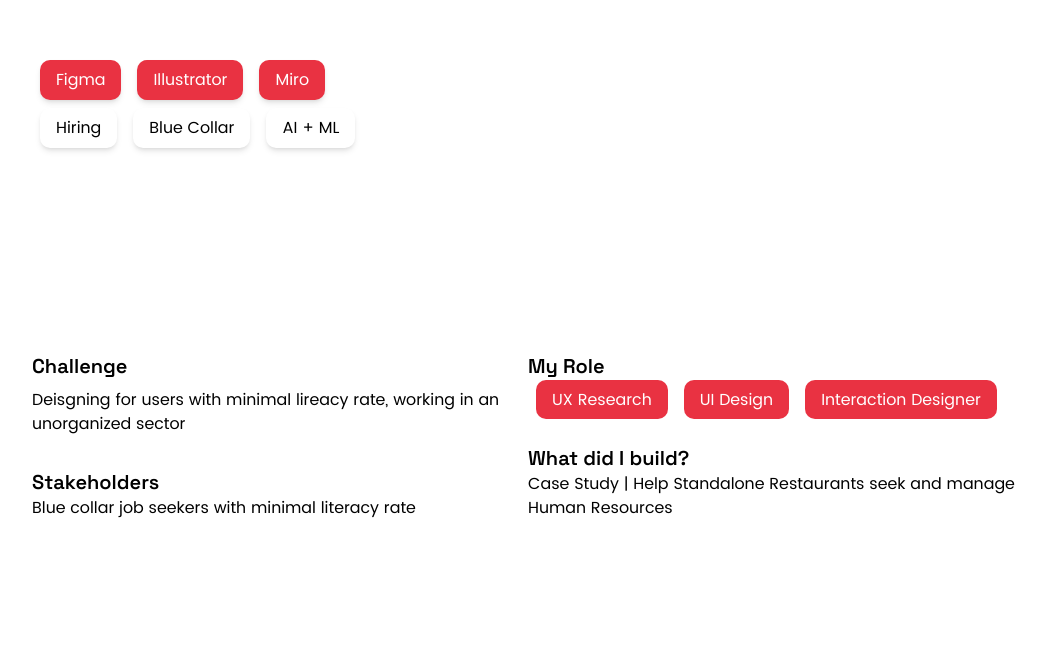
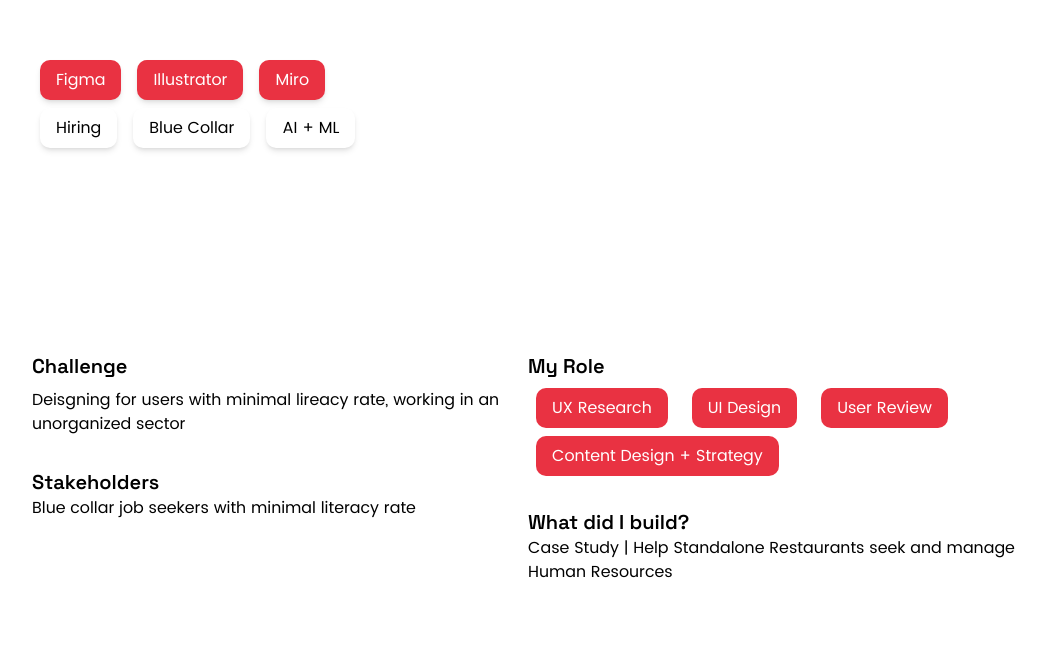
Before and after one commit to HribhavUX/hribhav-portfolio, a React (Create React App) app: page /rozgaar in a window 1280 px wide. Shown: the part 504-1172 px from the top of the page, without its empty margins (112-1158 px from the left). Built offline with nearby package versions, Linux system fonts and the light colour scheme.

Commit message:
update: my role section in rozgaar

```diff
--- a/src/Components/Rozgaar/Section1.js
+++ b/src/Components/Rozgaar/Section1.js
@@ -19,9 +19,12 @@ export default function Section1() {
         <div className="w-1/2 font-Por my-12">
           <div>
             <h2 className="font-Sgs text-xl my-2">My Role</h2>
-            <span className="mx-2 font-Por px-4 py-2 bg-[#E93242] rounded-[10px] text-white">UX Research</span>
-            <span className="mx-2 font-Por px-4 py-2 bg-[#E93242] rounded-[10px] text-white">UI Design</span>
-            <span className="mx-2 font-Por px-4 py-2 bg-[#E93242] rounded-[10px] text-white">Interaction Designer</span>
+            <div className="flex flex-wrap gap-2">
+              <div className="mx-2 font-Por px-4 py-2 bg-[#E93242] rounded-[10px] text-white">UX Research</div>
+              <div className="mx-2 font-Por px-4 py-2 bg-[#E93242] rounded-[10px] text-white">UI Design</div>
+              <div className="mx-2 font-Por px-4 py-2 bg-[#E93242] rounded-[10px] text-white">User Review</div>
+              <div className="mx-2 font-Por px-4 py-2 bg-[#E93242] rounded-[10px] text-white">Content Design + Strategy</div>
+            </div>
           </div>
           <div>
             <h2 className="font-Sgs text-xl mt-8">What did I build?</h2>
```
